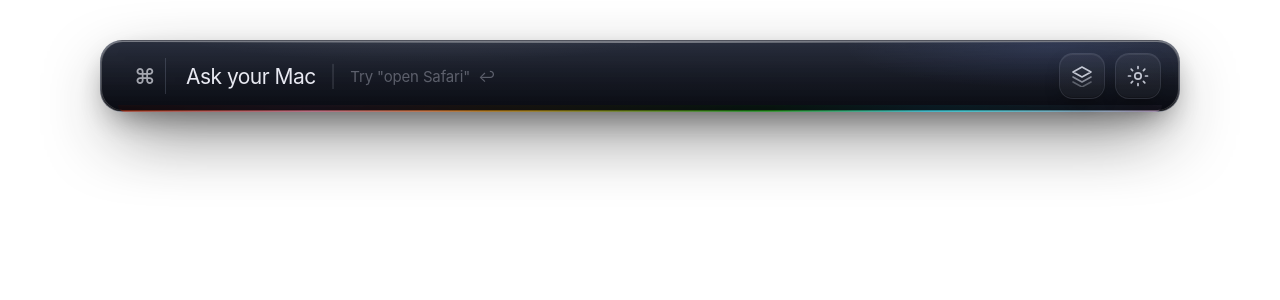
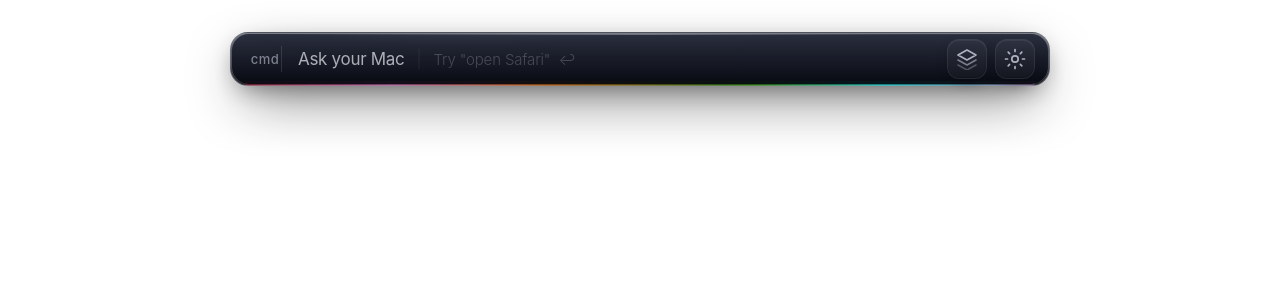
Before and after one commit to Kotoamatsukami-mac/mac-10-, a React (Vite) app: page / in a window 1280 px wide. Shown: the top 300 px of the page. Built offline with nearby package versions, Linux system fonts and the light colour scheme.

Commit message:
ui: slim shell to 820x54px, 17px refined font, faint helper text

```diff
--- a/src-tauri/tauri.conf.json
+++ b/src-tauri/tauri.conf.json
@@ -15,8 +15,8 @@
       {
         "label": "main",
         "title": "Macten",
-        "width": 1160,
-        "height": 260,
+        "width": 900,
+        "height": 180,
         "resizable": false,
         "decorations": false,
         "transparent": true,
--- a/src/App.tsx
+++ b/src/App.tsx
@@ -184,7 +184,7 @@
 
         {/* Command mark */}
         <div className="command-hub" aria-hidden="true">
-          <span className="command-symbol">⌘</span>
+          <span className="command-symbol">cmd</span>
           <span className="command-divider" />
         </div>
 
--- a/src/styles.css
+++ b/src/styles.css
@@ -1,30 +1,22 @@
 /* Macten — Liquid Glass Command Shell */
 
 :root {
-  font-family: -apple-system, BlinkMacSystemFont, "SF Pro Display",
-    "SF Pro Text", "Helvetica Neue", sans-serif;
+  font-family: -apple-system, BlinkMacSystemFont, "SF Pro Text",
+    "Helvetica Neue", sans-serif;
   color: #f5f5f7;
   -webkit-font-smoothing: antialiased;
   -moz-osx-font-smoothing: grayscale;
   text-rendering: optimizeLegibility;
-  font-variant-ligatures: common-ligatures;
 
-  /* ── Accent palette ─────────────────────────────────── */
-  --accent-ok:      #34ffc8;
-  --accent-hint:    #c8b8ff;
-  --accent-blocked: #ff6b81;
-  --accent-focus:   rgba(140, 160, 255, 0.68);
-
-  /* ── Shell surface ──────────────────────────────────── */
-  --glass-deep:  rgba(3, 5, 12, 0.78);
-  --glass-top:   rgba(18, 24, 40, 0.68);
-  --glass-line:  rgba(210, 225, 255, 0.22);
-
-  /* ── Text ───────────────────────────────────────────── */
-  --text-primary:   rgba(245, 247, 255, 0.94);
-  --text-secondary: rgba(236, 240, 255, 0.56);
-  --text-muted:     rgba(236, 240, 255, 0.32);
-  --ghost-color:    rgba(220, 210, 255, 0.44);
+  --accent-ok:      #2effc4;
+  --accent-hint:    #b8aaff;
+  --accent-blocked: #ff5f72;
+  --glass-deep:     rgba(4, 6, 14, 0.76);
+  --glass-top:      rgba(16, 20, 36, 0.64);
+  --text-primary:   rgba(248, 250, 255, 0.92);
+  --text-secondary: rgba(235, 240, 255, 0.52);
+  --text-ghost:     rgba(235, 240, 255, 0.26);
+  --ghost-color:    rgba(210, 200, 255, 0.38);
 }
 
 * { box-sizing: border-box; margin: 0; padding: 0; }
@@ -37,7 +29,7 @@
   user-select: none;
 }
 
-/* ── Shell stage — full canvas, drag zone ─────────────────────────── */
+/* Shell stage — full transparent canvas, entire surface drags */
 .shell-stage {
   position: relative;
   width: 100vw;
@@ -45,129 +37,127 @@
   display: flex;
   justify-content: center;
   align-items: flex-start;
-  padding-top: 40px;
+  padding-top: 32px;
   background: transparent;
   -webkit-app-region: drag;
   app-region: drag;
 }
 
-/* ── Strip — tightened geometry ───────────────────────────────────── */
+/* ── Strip ── */
 .strip {
   position: relative;
-  width: min(1080px, calc(100vw - 48px));
-  height: 72px;
+  /* Scales from 13" (1280px) to 16" (1728px) comfortably */
+  width: min(820px, calc(100vw - 40px));
+  height: 54px;
   display: flex;
   align-items: center;
-  padding: 0 18px 0 24px;
-  border-radius: 22px;
+  padding: 0 14px 0 18px;
+  border-radius: 18px;
   overflow: visible;
   isolation: isolate;
 
   background: linear-gradient(180deg, var(--glass-top), var(--glass-deep));
-  border: 1px solid rgba(210, 225, 255, 0.16);
+  border: 1px solid rgba(200, 218, 255, 0.14);
   box-shadow:
-    0 28px 72px -20px rgba(0, 0, 0, 0.88),
-    0 12px 32px -12px rgba(0, 0, 0, 0.56),
-    inset 0 1px 0 rgba(255, 255, 255, 0.18),
-    inset 0 -1px 0 rgba(0, 0, 0, 0.62);
-  -webkit-backdrop-filter: blur(64px) saturate(185%) brightness(0.82);
-  backdrop-filter: blur(64px) saturate(185%) brightness(0.82);
+    0 20px 56px -16px rgba(0, 0, 0, 0.9),
+    0 8px 24px -8px  rgba(0, 0, 0, 0.5),
+    inset 0 1px 0   rgba(255, 255, 255, 0.16),
+    inset 0 -1px 0  rgba(0, 0, 0, 0.58);
+  -webkit-backdrop-filter: blur(72px) saturate(200%) brightness(0.8);
+  backdrop-filter:          blur(72px) saturate(200%) brightness(0.8);
 }
 
-/* ── Rainbow bottom rim ────────────────────────────────────────────── */
+/* Rainbow bottom rim — thin, bottom edge only */
 .strip::before {
   content: "";
   position: absolute;
   inset: -1px;
-  border-radius: 23px;
+  border-radius: 19px;
   z-index: -2;
   pointer-events: none;
   background: linear-gradient(
     90deg,
-    rgba(30, 90, 255, 0.55),
-    rgba(76, 180, 255, 0.7),
-    rgba(186, 112, 255, 0.82),
-    rgba(255, 78, 166, 0.74),
-    rgba(255, 212, 86, 0.82),
-    rgba(128, 255, 190, 0.5)
+    rgba(40, 100, 255, 0.5),
+    rgba(80, 190, 255, 0.65),
+    rgba(180, 100, 255, 0.78),
+    rgba(255, 70, 160, 0.7),
+    rgba(255, 210, 70, 0.75),
+    rgba(60, 255, 180, 0.48)
   );
-  opacity: 0.68;
-  /* Show only as bottom stripe */
-  clip-path: inset(65px 18px 0 18px round 0 0 22px 22px);
-  animation: rim-hue 14s linear infinite;
-  filter: blur(0.3px) saturate(140%);
+  opacity: 0.62;
+  clip-path: inset(49px 14px 0 14px round 0 0 18px 18px);
+  animation: rim-hue 16s linear infinite;
+  filter: blur(0.4px) saturate(130%);
 }
 
-/* ── Inner glass fill ────────────────────────────────────────────── */
+/* Inner glass */
 .strip::after {
   content: "";
   position: absolute;
   inset: 1px;
-  border-radius: 21px;
+  border-radius: 17px;
   z-index: -1;
   pointer-events: none;
   background:
-    radial-gradient(ellipse 60% 160% at 30% -50%, rgba(255, 255, 255, 0.1), transparent 50%),
-    radial-gradient(ellipse 38% 120% at 88% 8%, rgba(120, 150, 255, 0.12), transparent 50%),
-    linear-gradient(180deg, rgba(22, 28, 44, 0.72), rgba(3, 5, 12, 0.88));
+    radial-gradient(ellipse 55% 160% at 28% -60%, rgba(255,255,255,0.09), transparent 52%),
+    linear-gradient(180deg, rgba(20,26,44,0.7), rgba(4,6,14,0.9));
 }
 
 @keyframes rim-hue {
-  0%   { filter: hue-rotate(0deg) blur(0.3px) saturate(140%); }
-  100% { filter: hue-rotate(360deg) blur(0.3px) saturate(140%); }
+  0%   { filter: hue-rotate(0deg)   blur(0.4px) saturate(130%); }
+  100% { filter: hue-rotate(360deg) blur(0.4px) saturate(130%); }
 }
 
-/* ── Top sheen ───────────────────────────────────────────────────── */
+/* Top specular */
 .strip-sheen {
   position: absolute;
   top: 1px;
-  left: 36px;
-  right: 36px;
+  left: 32px;
+  right: 32px;
   height: 1px;
   pointer-events: none;
   background: linear-gradient(
     90deg,
     transparent,
-    rgba(255, 255, 255, 0.14) 16%,
-    rgba(255, 255, 255, 0.38) 50%,
-    rgba(255, 255, 255, 0.12) 84%,
+    rgba(255,255,255,0.1) 18%,
+    rgba(255,255,255,0.32) 50%,
+    rgba(255,255,255,0.08) 82%,
     transparent
   );
 }
 
-/* ── No-drag zone ────────────────────────────────────────────────── */
 .no-drag {
   -webkit-app-region: no-drag;
   app-region: no-drag;
 }
 
-/* ── Command mark ────────────────────────────────────────────────── */
+/* ── Command mark ── */
 .command-hub {
   display: flex;
   align-items: center;
   flex: 0 0 auto;
-  gap: 0;
 }
 
 .command-symbol {
-  font-size: 22px;
+  font-size: 13px;
   font-weight: 500;
-  color: rgba(245, 247, 255, 0.64);
-  width: 40px;
+  color: rgba(235, 240, 255, 0.48);
+  letter-spacing: 0.04em;
+  text-transform: lowercase;
+  width: 32px;
   text-align: center;
-  letter-spacing: 0;
   line-height: 1;
 }
 
 .command-divider {
   display: block;
   width: 1px;
-  height: 36px;
-  background: rgba(210, 225, 255, 0.16);
-  margin: 0 20px 0 0;
+  height: 26px;
+  background: rgba(200, 218, 255, 0.14);
+  margin: 0 16px 0 0;
 }
 
-/* ── Input area ──────────────────────────────────────────────────── */
+/* ── Input ── */
 .input-wrap {
   flex: 1 1 auto;
   min-width: 0;
@@ -179,25 +169,25 @@
 .input-stack {
   position: relative;
   width: 100%;
-  height: 48px;
+  height: 36px;
 }
 
 .command-input {
   position: relative;
   z-index: 3;
   width: 100%;
-  height: 48px;
+  height: 36px;
   background: transparent;
   border: 0;
   outline: none;
   color: var(--text-primary);
   font-family: inherit;
-  font-size: 21px;
-  font-weight: 420;
-  letter-spacing: -0.025em;
-  line-height: 48px;
+  font-size: 17px;
+  font-weight: 380;
+  letter-spacing: -0.018em;
+  line-height: 36px;
   padding: 0;
-  caret-color: rgba(255, 255, 255, 0.9);
+  caret-color: rgba(255, 255, 255, 0.85);
   user-select: text;
   -webkit-user-select: text;
 }
@@ -205,14 +195,14 @@
 .command-input:focus { outline: none; }
 .command-input::placeholder { color: transparent; }
 
-/* ── Idle prompt ─────────────────────────────────────────────────── */
+/* ── Idle prompt ── */
 .empty-prompt,
 .input-ghost,
 .input-affordance {
   position: absolute;
   inset: 0;
   z-index: 2;
-  height: 48px;
+  height: 36px;
   display: flex;
   align-items: center;
   pointer-events: none;
@@ -224,63 +214,66 @@
 
 .prompt-title {
   color: var(--text-primary);
-  font-size: 21px;
-  font-weight: 420;
-  letter-spacing: -0.025em;
+  font-size: 17px;
+  font-weight: 380;
+  letter-spacing: -0.018em;
+  opacity: 0.72;
 }
 
 .prompt-sep {
-  color: var(--text-muted);
-  font-size: 21px;
-  font-weight: 300;
-  margin: 0 14px;
-  opacity: 0.5;
+  color: rgba(200, 218, 255, 0.2);
+  font-size: 17px;
+  font-weight: 200;
+  margin: 0 12px;
+  opacity: 0.6;
 }
 
+/* Large faint ghost helper — the "massive faint text" requested */
 .prompt-hint {
-  color: var(--text-muted);
+  color: var(--text-ghost);
   font-size: 15px;
-  font-weight: 380;
+  font-weight: 340;
   letter-spacing: -0.01em;
+  opacity: 0.85;
 }
 
-/* ── Ghost completion ────────────────────────────────────────────── */
+/* ── Ghost completion ── */
 .input-ghost {
-  font-size: 21px;
-  font-weight: 420;
-  letter-spacing: -0.025em;
+  font-size: 17px;
+  font-weight: 380;
+  letter-spacing: -0.018em;
 }
 
 .ghost-typed { color: transparent; }
 
 .ghost-completion {
   color: var(--ghost-color);
-  font-size: 21px;
-  font-weight: 420;
-  letter-spacing: -0.025em;
+  font-size: 17px;
+  font-weight: 380;
+  letter-spacing: -0.018em;
 }
 
-/* ── Affordance ──────────────────────────────────────────────────── */
+/* ── Affordance ── */
 .input-affordance {
   justify-content: flex-end;
-  gap: 8px;
-  padding-right: 4px;
+  gap: 6px;
+  padding-right: 2px;
 }
 
 .affordance-key {
-  color: rgba(180, 165, 255, 0.68);
-  font-size: 14px;
+  color: rgba(170, 155, 255, 0.62);
+  font-size: 12px;
   font-weight: 500;
 }
 
 .affordance-label {
-  color: rgba(245, 247, 255, 0.5);
-  font-size: 15px;
-  font-weight: 450;
-  letter-spacing: -0.01em;
+  color: rgba(235, 240, 255, 0.44);
+  font-size: 13px;
+  font-weight: 420;
+  letter-spacing: -0.008em;
 }
 
-/* ── Status chip — right-aligned, never overlaps typed text ─────── */
+/* ── Status chip — right-anchored, never overlaps typed text ── */
 .status-chip-wrap {
   position: absolute;
   inset: 0;
@@ -288,7 +281,7 @@
   display: flex;
   align-items: center;
   justify-content: flex-end;
-  height: 48px;
+  height: 36px;
   pointer-events: none;
   padding-right: 2px;
 }
@@ -296,10 +289,10 @@
 .status-chip {
   display: inline-flex;
   align-items: center;
-  height: 26px;
-  padding: 0 12px;
-  border-radius: 13px;
-  font-size: 13px;
+  height: 22px;
+  padding: 0 10px;
+  border-radius: 11px;
+  font-size: 11.5px;
   font-weight: 560;
   letter-spacing: 0.01em;
   border: 1px solid transparent;
@@ -307,141 +300,138 @@
 
 .status-chip-ok {
   color: var(--accent-ok);
-  background: rgba(52, 255, 200, 0.1);
-  border-color: rgba(52, 255, 200, 0.22);
-  text-shadow: 0 0 14px rgba(52, 255, 200, 0.5);
+  background: rgba(46, 255, 196, 0.08);
+  border-color: rgba(46, 255, 196, 0.2);
+  text-shadow: 0 0 12px rgba(46, 255, 196, 0.45);
 }
 
 .status-chip-hint {
   color: var(--accent-hint);
-  background: rgba(200, 184, 255, 0.08);
-  border-color: rgba(200, 184, 255, 0.18);
-  text-shadow: 0 0 14px rgba(200, 184, 255, 0.4);
+  background: rgba(184, 170, 255, 0.07);
+  border-color: rgba(184, 170, 255, 0.16);
+  text-shadow: 0 0 12px rgba(184, 170, 255, 0.35);
 }
 
 .status-chip-blocked {
   color: var(--accent-blocked);
-  background: rgba(255, 107, 129, 0.1);
-  border-color: rgba(255, 107, 129, 0.22);
-  text-shadow: 0 0 14px rgba(255, 107, 129, 0.45);
+  background: rgba(255, 95, 114, 0.08);
+  border-color: rgba(255, 95, 114, 0.2);
+  text-shadow: 0 0 12px rgba(255, 95, 114, 0.4);
 }
 
-/* ── Toolbar ─────────────────────────────────────────────────────── */
+/* ── Toolbar ── */
 .toolbar {
   display: flex;
   align-items: center;
-  gap: 10px;
+  gap: 8px;
   flex: 0 0 auto;
-  margin-left: 18px;
+  margin-left: 14px;
 }
 
 .tool-btn {
-  width: 46px;
-  height: 46px;
-  border-radius: 14px;
-  border: 1px solid rgba(210, 225, 255, 0.1);
-  background: rgba(255, 255, 255, 0.04);
-  color: rgba(240, 244, 255, 0.78);
+  width: 40px;
+  height: 40px;
+  border-radius: 12px;
+  border: 1px solid rgba(200, 218, 255, 0.09);
+  background: rgba(255, 255, 255, 0.035);
+  color: rgba(232, 238, 255, 0.7);
   display: flex;
   align-items: center;
   justify-content: center;
   cursor: pointer;
   box-shadow:
-    inset 0 1px 0 rgba(255, 255, 255, 0.07),
-    inset 0 -1px 0 rgba(0, 0, 0, 0.22),
-    0 8px 20px -10px rgba(0, 0, 0, 0.72);
+    inset 0 1px 0 rgba(255,255,255,0.06),
+    inset 0 -1px 0 rgba(0,0,0,0.2),
+    0 6px 16px -8px rgba(0,0,0,0.7);
   transition:
-    transform 120ms ease,
-    border-color 160ms ease,
-    background 160ms ease,
-    box-shadow 160ms ease,
-    color 160ms ease;
+    transform 100ms ease,
+    border-color 140ms ease,
+    background 140ms ease,
+    box-shadow 140ms ease,
+    color 140ms ease;
 }
 
 .tool-btn:hover {
-  border-color: rgba(140, 165, 255, 0.5);
-  background: rgba(110, 135, 255, 0.1);
-  color: rgba(240, 244, 255, 0.96);
+  border-color: rgba(130, 158, 255, 0.44);
+  background: rgba(100, 128, 255, 0.09);
+  color: rgba(240, 245, 255, 0.92);
   box-shadow:
-    0 0 0 1px rgba(110, 140, 255, 0.1),
-    0 0 22px rgba(90, 120, 255, 0.28),
-    inset 0 1px 0 rgba(255, 255, 255, 0.1),
-    inset 0 -1px 0 rgba(0, 0, 0, 0.26);
+    0 0 0 1px rgba(100, 128, 255, 0.08),
+    0 0 18px rgba(80, 110, 255, 0.24),
+    inset 0 1px 0 rgba(255,255,255,0.09),
+    inset 0 -1px 0 rgba(0,0,0,0.22);
 }
 
 .tool-btn.active {
-  border-color: rgba(140, 165, 255, 0.6);
-  background: rgba(120, 148, 255, 0.14);
-  color: rgba(200, 215, 255, 0.96);
+  border-color: rgba(130, 158, 255, 0.54);
+  background: rgba(110, 138, 255, 0.12);
+  color: rgba(200, 215, 255, 0.94);
   box-shadow:
-    0 0 0 1px rgba(110, 140, 255, 0.14),
-    0 0 28px rgba(90, 120, 255, 0.34),
-    inset 0 1px 0 rgba(255, 255, 255, 0.12),
-    inset 0 -1px 0 rgba(0, 0, 0, 0.28);
+    0 0 0 1px rgba(100, 128, 255, 0.1),
+    0 0 22px rgba(80, 110, 255, 0.3),
+    inset 0 1px 0 rgba(255,255,255,0.1),
+    inset 0 -1px 0 rgba(0,0,0,0.24);
 }
 
-.tool-btn:active { transform: scale(0.93); }
+.tool-btn:active { transform: scale(0.91); }
 
-/* ── Settings popover ────────────────────────────────────────────── */
+/* ── Settings popover ── */
+/* Positioned to hang below the gear button (right side of strip) */
 .settings-popover {
   position: absolute;
-  /* 40px top-padding + 72px strip height + 12px gap */
-  top: 132px;
-  right: calc(50% - min(540px, calc(50vw - 24px)) + 18px);
-  width: 300px;
-  padding: 6px 0;
-  border-radius: 16px;
-  border: 1px solid rgba(210, 225, 255, 0.18);
+  /* 32px padding-top + 54px strip + 10px gap */
+  top: 104px;
+  /* Align right edge with strip right edge */
+  right: calc(50% - min(410px, calc(50vw - 20px)) + 14px);
+  width: 268px;
+  padding: 4px 0;
+  border-radius: 14px;
+  border: 1px solid rgba(200, 218, 255, 0.16);
   background:
-    radial-gradient(ellipse 100% 60% at 50% 0%, rgba(70, 90, 140, 0.16), transparent 52%),
-    rgba(8, 11, 20, 0.82);
-  -webkit-backdrop-filter: blur(52px) saturate(175%) brightness(0.86);
-  backdrop-filter: blur(52px) saturate(175%) brightness(0.86);
+    radial-gradient(ellipse 100% 50% at 50% 0%, rgba(60, 80, 130, 0.14), transparent 48%),
+    rgba(7, 10, 20, 0.84);
+  -webkit-backdrop-filter: blur(56px) saturate(180%) brightness(0.84);
+  backdrop-filter:          blur(56px) saturate(180%) brightness(0.84);
   box-shadow:
-    0 24px 56px -18px rgba(0, 0, 0, 0.82),
-    inset 0 1px 0 rgba(255, 255, 255, 0.12),
-    inset 0 -1px 0 rgba(0, 0, 0, 0.44);
+    0 20px 48px -14px rgba(0,0,0,0.84),
+    inset 0 1px 0 rgba(255,255,255,0.1),
+    inset 0 -1px 0 rgba(0,0,0,0.4);
 }
 
 .pop-caret {
   position: absolute;
-  top: -7px;
-  right: 28px;
-  width: 14px;
-  height: 14px;
+  top: -6px;
+  right: 24px;
+  width: 12px;
+  height: 12px;
   transform: rotate(45deg);
-  border-left: 1px solid rgba(210, 225, 255, 0.18);
-  border-top: 1px solid rgba(210, 225, 255, 0.18);
-  background: rgba(12, 16, 28, 0.9);
+  border-left: 1px solid rgba(200, 218, 255, 0.16);
+  border-top: 1px solid rgba(200, 218, 255, 0.16);
+  background: rgba(10, 14, 26, 0.92);
 }
 
 .pop-row {
   display: flex;
   align-items: center;
-  gap: 14px;
-  padding: 11px 18px;
-  border-bottom: 1px solid rgba(210, 225, 255, 0.07);
-  color: rgba(245, 247, 255, 0.9);
-  transition: background 140ms ease;
+  gap: 12px;
+  padding: 9px 14px;
+  border-bottom: 1px solid rgba(200, 218, 255, 0.06);
+  color: rgba(245, 248, 255, 0.88);
+  transition: background 120ms ease;
 }
 
 .pop-row:last-child { border-bottom: none; }
 
-.pop-row-interactive {
-  cursor: pointer;
-}
-
-.pop-row-interactive:hover {
-  background: rgba(140, 165, 255, 0.07);
-}
+.pop-row-interactive { cursor: pointer; }
+.pop-row-interactive:hover { background: rgba(130, 158, 255, 0.06); }
 
 .pop-icon {
-  width: 30px;
-  flex: 0 0 30px;
+  width: 26px;
+  flex: 0 0 26px;
   display: flex;
   align-items: center;
   justify-content: center;
-  color: rgba(220, 228, 255, 0.7);
+  color: rgba(210, 220, 255, 0.64);
 }
 
 .pop-text strong,
@@ -451,38 +441,38 @@
 }
 
 .pop-text strong {
-  font-size: 14px;
-  font-weight: 540;
-  letter-spacing: -0.015em;
-  color: rgba(245, 247, 255, 0.92);
+  font-size: 13px;
+  font-weight: 520;
+  letter-spacing: -0.012em;
+  color: rgba(245, 248, 255, 0.9);
 }
 
 .pop-text em {
   margin-top: 1px;
-  color: rgba(245, 247, 255, 0.42);
-  font-size: 12px;
-  font-weight: 420;
-  letter-spacing: -0.01em;
+  color: rgba(235, 240, 255, 0.38);
+  font-size: 11.5px;
+  font-weight: 400;
+  letter-spacing: -0.006em;
 }
 
-/* ── Help panel ──────────────────────────────────────────────────── */
+/* ── Help panel ── */
 .help-panel {
   position: absolute;
-  top: 132px;
+  top: 104px;
   left: 50%;
   transform: translateX(-50%);
-  width: min(640px, calc(100vw - 48px));
-  border-radius: 16px;
-  border: 1px solid rgba(210, 225, 255, 0.16);
+  width: min(560px, calc(100vw - 40px));
+  border-radius: 14px;
+  border: 1px solid rgba(200, 218, 255, 0.14);
   background:
-    radial-gradient(ellipse 80% 60% at 50% 0%, rgba(70, 90, 140, 0.14), transparent 52%),
-    rgba(6, 9, 18, 0.84);
-  -webkit-backdrop-filter: blur(52px) saturate(175%) brightness(0.86);
-  backdrop-filter: blur(52px) saturate(175%) brightness(0.86);
+    radial-gradient(ellipse 80% 50% at 50% 0%, rgba(60, 80, 130, 0.12), transparent 48%),
+    rgba(6, 8, 18, 0.86);
+  -webkit-backdrop-filter: blur(56px) saturate(175%) brightness(0.84);
+  backdrop-filter:          blur(56px) saturate(175%) brightness(0.84);
   box-shadow:
-    0 24px 56px -18px rgba(0, 0, 0, 0.84),
-    inset 0 1px 0 rgba(255, 255, 255, 0.1),
-    inset 0 -1px 0 rgba(0, 0, 0, 0.42);
+    0 20px 48px -14px rgba(0,0,0,0.86),
+    inset 0 1px 0 rgba(255,255,255,0.09),
+    inset 0 -1px 0 rgba(0,0,0,0.4);
   overflow: hidden;
 }
 
@@ -490,82 +480,80 @@
   display: flex;
   align-items: center;
   justify-content: space-between;
-  padding: 14px 18px 12px;
-  border-bottom: 1px solid rgba(210, 225, 255, 0.08);
+  padding: 11px 14px 9px;
+  border-bottom: 1px solid rgba(200, 218, 255, 0.07);
 }
 
 .help-title {
-  font-size: 13px;
+  font-size: 11px;
   font-weight: 580;
-  letter-spacing: 0.04em;
+  letter-spacing: 0.06em;
   text-transform: uppercase;
-  color: rgba(200, 210, 255, 0.56);
+  color: rgba(190, 205, 255, 0.48);
 }
 
 .help-close {
-  width: 24px;
-  height: 24px;
+  width: 20px;
+  height: 20px;
   border-radius: 50%;
-  border: 1px solid rgba(210, 225, 255, 0.12);
-  background: rgba(255, 255, 255, 0.04);
-  color: rgba(240, 244, 255, 0.5);
-  font-size: 11px;
+  border: 1px solid rgba(200, 218, 255, 0.1);
+  background: rgba(255,255,255,0.03);
+  color: rgba(235, 240, 255, 0.44);
+  font-size: 10px;
   display: flex;
   align-items: center;
   justify-content: center;
   cursor: pointer;
-  transition: background 140ms ease, color 140ms ease;
+  transition: background 120ms ease, color 120ms ease;
 }
 
 .help-close:hover {
-  background: rgba(255, 255, 255, 0.08);
-  color: rgba(240, 244, 255, 0.88);
+  background: rgba(255,255,255,0.07);
+  color: rgba(235,240,255,0.82);
 }
 
-.help-body {
-  padding: 6px 0;
-}
+.help-body { padding: 4px 0; }
 
 .help-row {
   display: flex;
   align-items: center;
-  gap: 20px;
-  padding: 10px 18px;
-  border-bottom: 1px solid rgba(210, 225, 255, 0.06);
+  gap: 16px;
+  padding: 8px 14px;
+  border-bottom: 1px solid rgba(200, 218, 255, 0.05);
 }
 
 .help-row:last-child { border-bottom: none; }
 
 .help-cmd {
   font-family: "SF Mono", "Menlo", "Monaco", monospace;
-  font-size: 13px;
+  font-size: 12px;
   font-weight: 500;
-  color: rgba(200, 215, 255, 0.88);
-  background: rgba(120, 145, 255, 0.1);
-  border: 1px solid rgba(120, 145, 255, 0.18);
-  border-radius: 6px;
-  padding: 3px 9px;
+  color: rgba(190, 210, 255, 0.84);
+  background: rgba(110, 138, 255, 0.09);
+  border: 1px solid rgba(110, 138, 255, 0.16);
+  border-radius: 5px;
+  padding: 2px 8px;
   white-space: nowrap;
-  min-width: 148px;
+  min-width: 130px;
 }
 
 .help-desc {
-  font-size: 13px;
-  font-weight: 420;
-  color: rgba(236, 240, 255, 0.5);
-  letter-spacing: -0.01em;
+  font-size: 12px;
+  font-weight: 400;
+  color: rgba(225, 232, 255, 0.44);
+  letter-spacing: -0.008em;
 }
 
 .help-footer {
-  padding: 10px 18px;
-  font-size: 11px;
-  font-weight: 420;
-  color: rgba(236, 240, 255, 0.28);
+  padding: 8px 14px;
+  font-size: 10.5px;
+  font-weight: 400;
+  color: rgba(220, 228, 255, 0.24);
   letter-spacing: 0.01em;
-  border-top: 1px solid rgba(210, 225, 255, 0.07);
+  border-top: 1px solid rgba(200, 218, 255, 0.06);
 }
 
-/* ── Reduced motion ──────────────────────────────────────────────── */
+/* ── Reduced motion ── */
 @media (prefers-reduced-motion: reduce) {
   .strip::before { animation: none; }
   .tool-btn,
```
